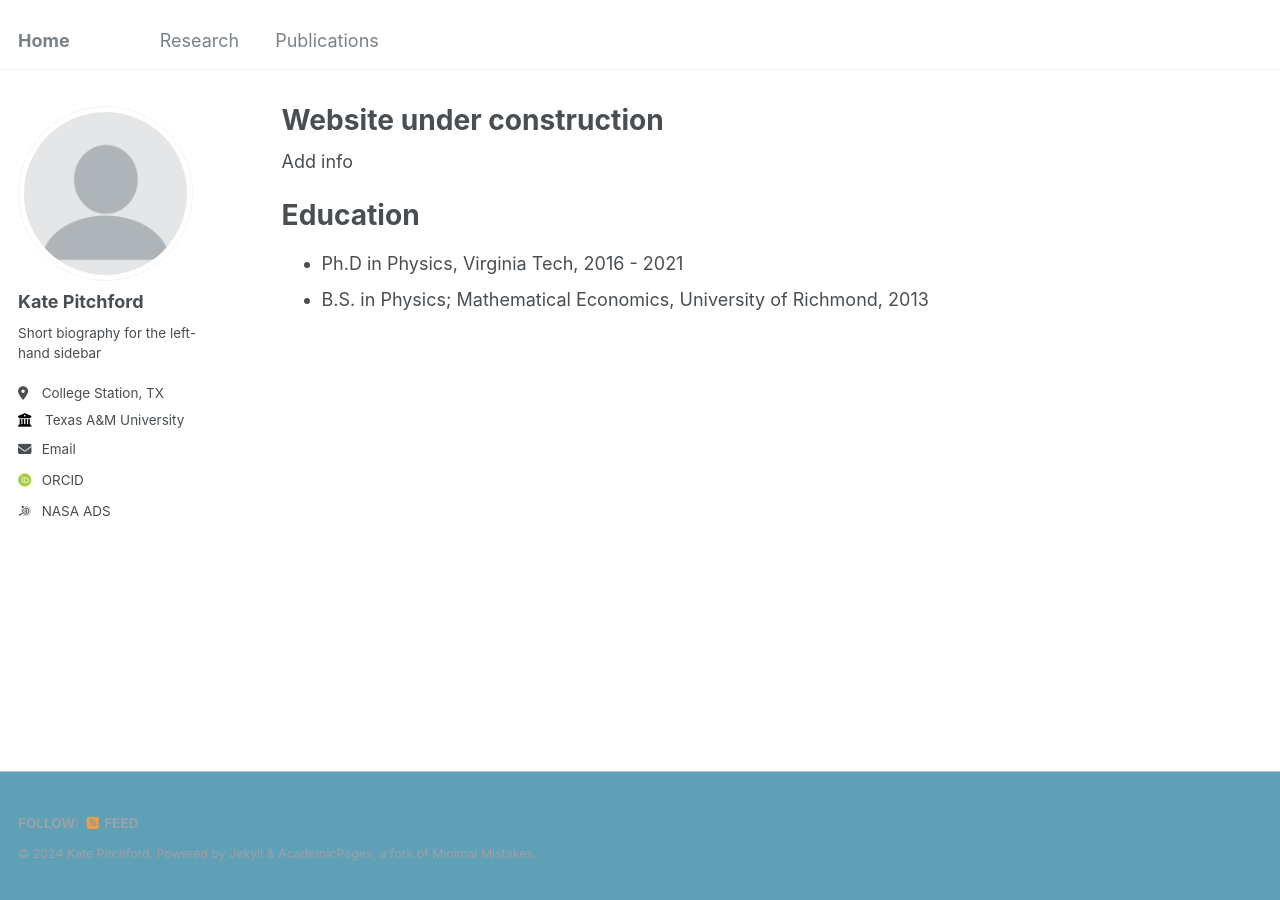
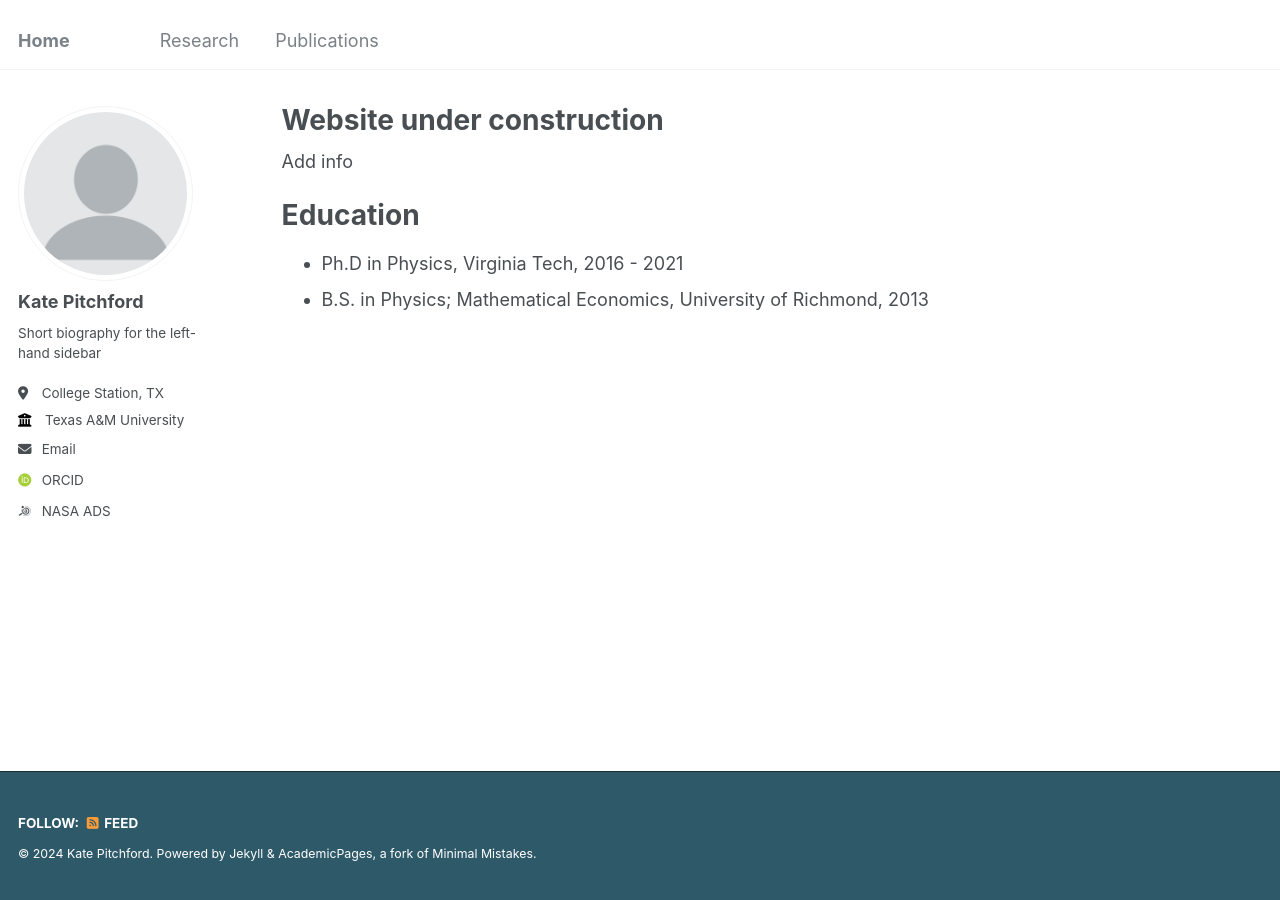
Before and after one commit to lkpitchford/lkpitchford.github.io, a Jekyll site: the page built from _pages/about.md, in a window 1280 px wide. Built offline with Jekyll 4.4.1, drawn with Linux system fonts in a browser that asks for light colours; some web fonts are replaced.

Commit message:
Update _footer.scss

```diff
--- a/_sass/_footer.scss
+++ b/_sass/_footer.scss
@@ -15,13 +15,13 @@
   height: auto;
   /* sticky footer fix end */
   margin-top: 3em;
-  color: mix(#fff, $gray, 25%);
+  color: #fff;
   -webkit-animation: intro 0.3s both;
           animation: intro 0.3s both;
   -webkit-animation-delay: 0.45s;
           animation-delay: 0.45s;
-  background-color: #5fa0b7;
-  border-top: 1px solid $light-gray;
+  background-color: #2e5968;
+  border-top: 1px solid #193038;
 
   footer {
     @include clearfix;
```
